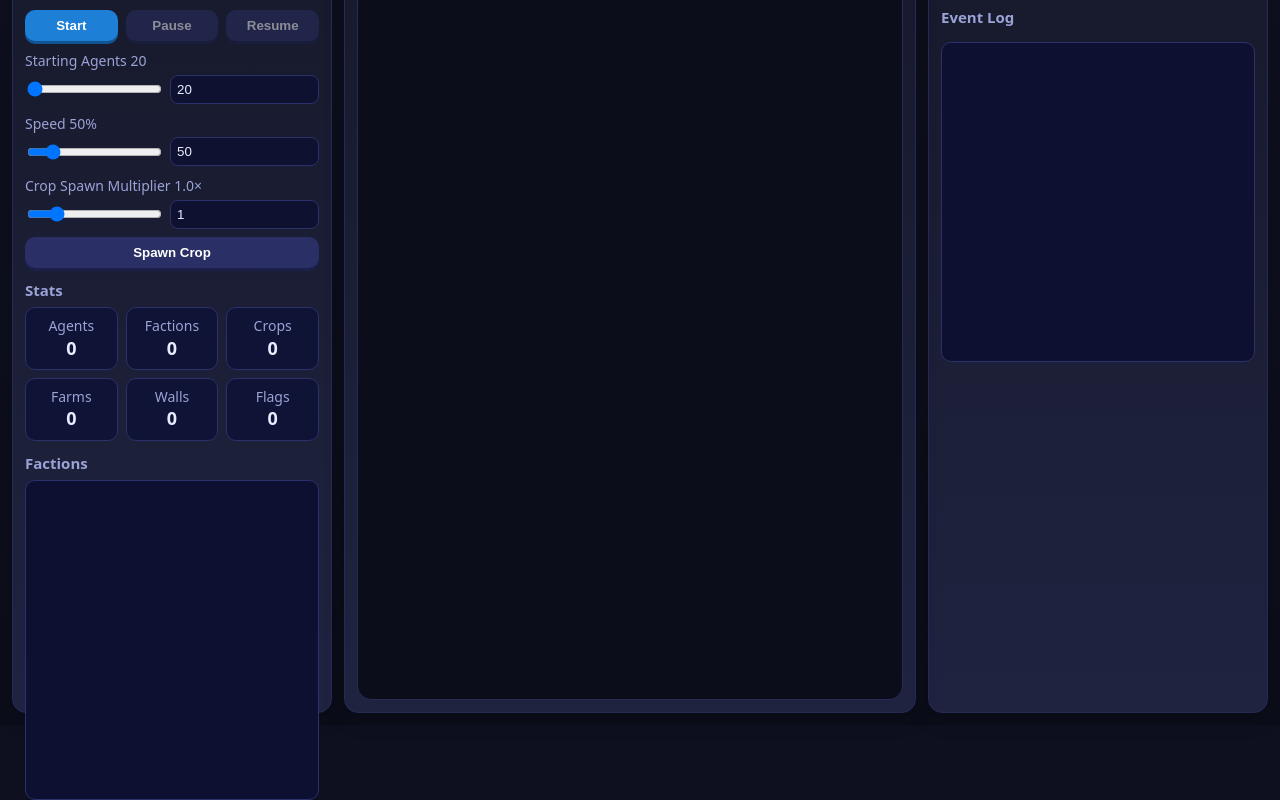
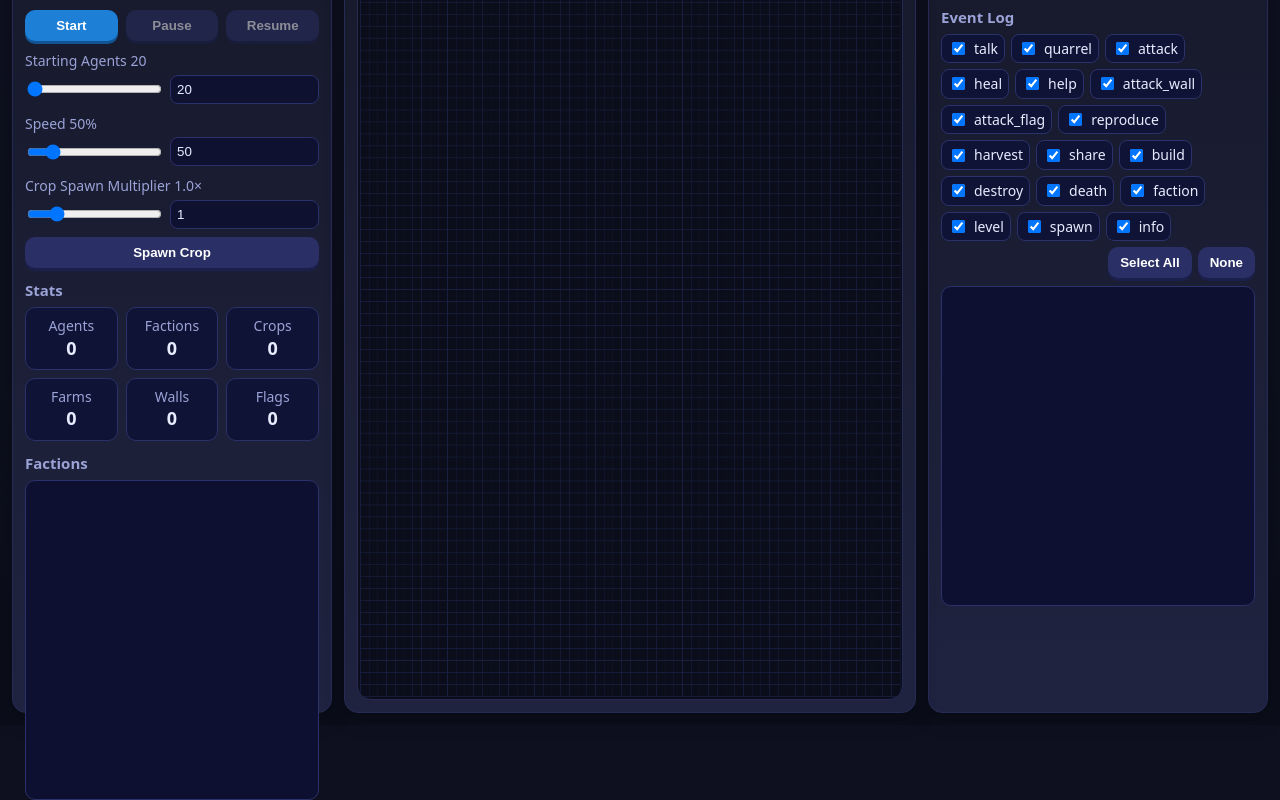
Before and after one commit to daryl-sen/life_of_factions, a plain HTML site: page v2.html in a window 1280 px wide. Shown: the part 75-875 px from the top of the page. Drawn offline with Linux system fonts and the light colour scheme.

Commit message:
fix extraction

```diff
--- a/v2.html
+++ b/v2.html
@@ -211,6 +211,7 @@
         word-break: break-word;
       }
     </style>
+    <script src="v2.js"></script>
   </head>
   <body>
     <div class="app">
--- a/v2.js
+++ b/v2.js
@@ -1,3 +1,4 @@
+document.addEventListener("DOMContentLoaded", () => {
   (() => {
     // ====== Grid & Viewport ======
     const CELL = 16;
@@ -448,8 +449,12 @@
         const cells = [...f.members]
           .map((id) => world.agentsById.get(id))
           .map((a) => ({ x: a.cellX, y: a.cellY }));
-      const cx = Math.round(cells.reduce((s, c) => s + c.x, 0) / cells.length);
-      const cy = Math.round(cells.reduce((s, c) => s + c.y, 0) / cells.length);
+        const cx = Math.round(
+          cells.reduce((s, c) => s + c.x, 0) / cells.length
+        );
+        const cy = Math.round(
+          cells.reduce((s, c) => s + c.y, 0) / cells.length
+        );
         let spot = { x: cx, y: cy };
         if (
           world.agentsByCell.has(key(cx, cy)) ||
@@ -969,7 +974,10 @@
       for (const a of world.agents) {
         a.ageTicks++;
         a.health -= 0.01;
-      a.lockMsRemaining = Math.max(0, (a.lockMsRemaining || 0) - BASE_TICK_MS);
+        a.lockMsRemaining = Math.max(
+          0,
+          (a.lockMsRemaining || 0) - BASE_TICK_MS
+        );
 
         // Hunger: cancel actions (except repro) and plan food when needed
         if (a.energy < TUNE.energyLowThreshold) {
@@ -1433,5 +1441,6 @@
     });
 
     // ====== Start RAF ======
+    requestAnimationFrame(loop);
   })();
-requestAnimationFrame(loop);
+});
```
Lines whose indentation alone changed are shown as unchanged.
